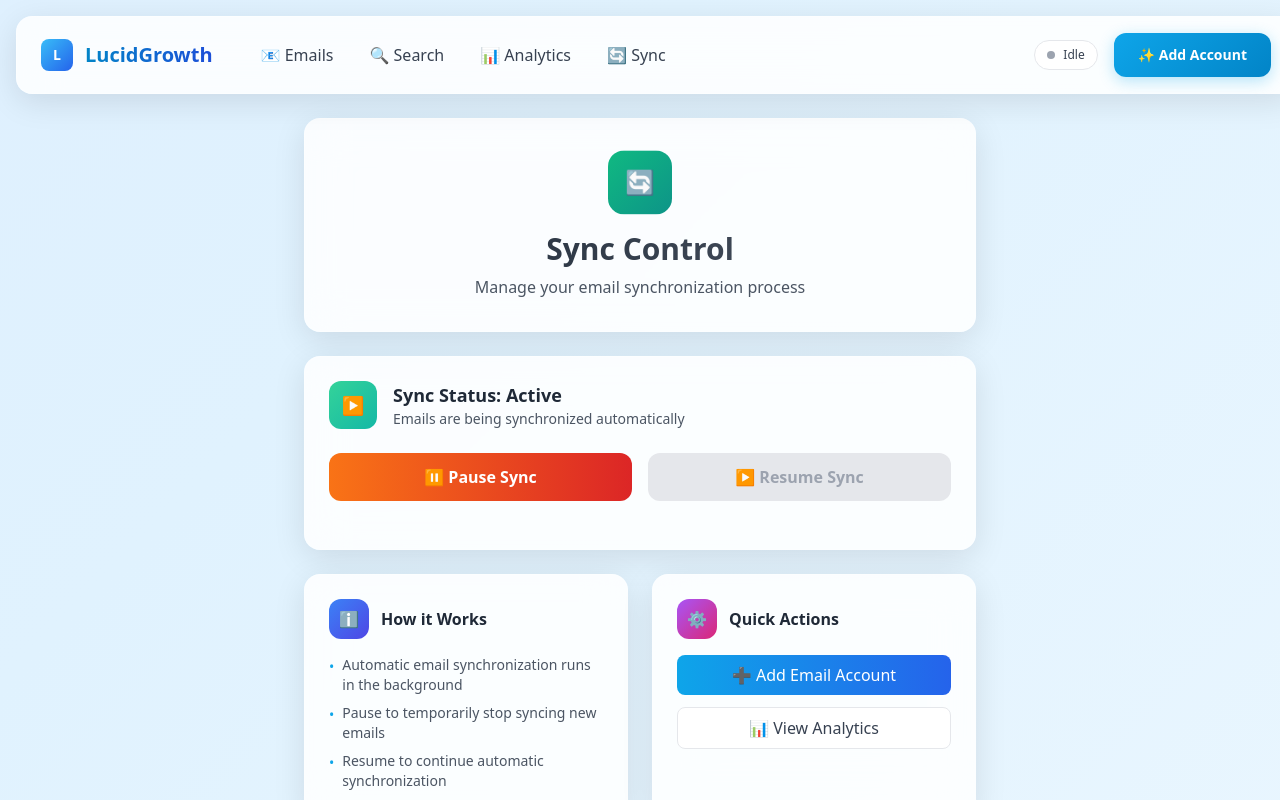
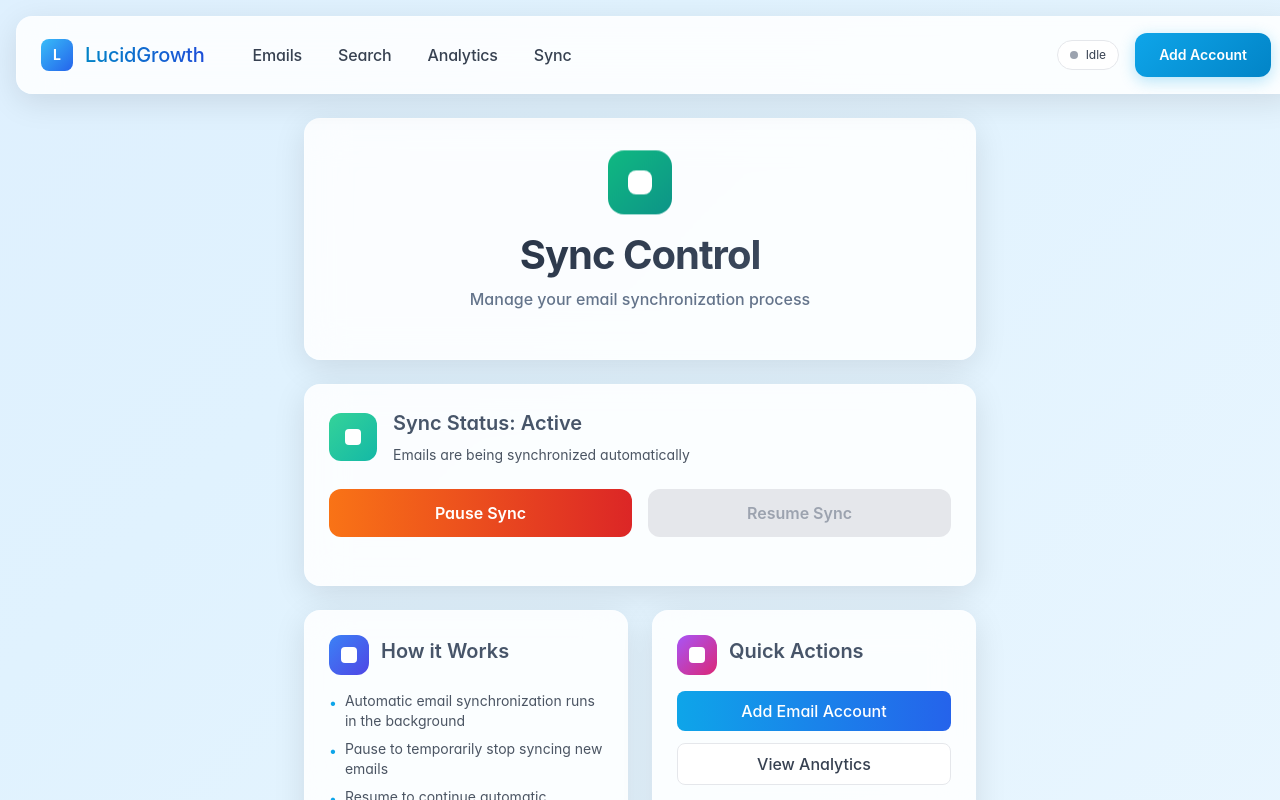
Before and after one commit to ShreYansHSachan11/LucidGrowth-EmailAnalytics, a Next.js app in the folder frontend/web/: page /sync in a window 1280 px wide. Built offline with nearby package versions, Linux system fonts and the light colour scheme; no server answers.

Commit message:
initialize: Completed the entire backend and frontend structure of the project

```diff
--- a/frontend/web/src/app/globals.css
+++ b/frontend/web/src/app/globals.css
@@ -21,7 +21,8 @@
   min-height: 100vh;
   -webkit-font-smoothing: antialiased;
   -moz-osx-font-smoothing: grayscale;
-  font-family: system-ui, -apple-system, sans-serif;
+  font-family: 'Inter', -apple-system, BlinkMacSystemFont, 'Segoe UI', Roboto, 'Helvetica Neue', Arial, sans-serif;
+  font-feature-settings: 'cv02', 'cv03', 'cv04', 'cv11';
 }
 
 /* Links */
@@ -133,4 +134,100 @@
 .main-container {
   width: 100%;
   max-width: 100%;
+}/* Pr
+ofessional Typography */
+@import url('https://fonts.googleapis.com/css2?family=Inter:wght@300;400;500;600;700;800&display=swap');
+
+/* Heading Styles */
+.heading-primary {
+  font-size: 2.5rem;
+  font-weight: 700;
+  line-height: 1.2;
+  letter-spacing: -0.025em;
+  background: linear-gradient(135deg, #1e293b 0%, #475569 100%);
+  background-clip: text;
+  -webkit-background-clip: text;
+  -webkit-text-fill-color: transparent;
+  margin-bottom: 0.5rem;
 }
+
+.heading-secondary {
+  font-size: 1.875rem;
+  font-weight: 600;
+  line-height: 1.3;
+  letter-spacing: -0.02em;
+  color: #1e293b;
+  margin-bottom: 0.75rem;
+  position: relative;
+}
+
+.heading-secondary::before {
+  content: '';
+  position: absolute;
+  left: 0;
+  bottom: -4px;
+  width: 3rem;
+  height: 3px;
+  background: linear-gradient(90deg, #0ea5e9, #3b82f6);
+  border-radius: 2px;
+}
+
+.heading-tertiary {
+  font-size: 1.5rem;
+  font-weight: 600;
+  line-height: 1.4;
+  letter-spacing: -0.015em;
+  color: #334155;
+  margin-bottom: 0.5rem;
+}
+
+.heading-quaternary {
+  font-size: 1.25rem;
+  font-weight: 600;
+  line-height: 1.4;
+  color: #475569;
+  margin-bottom: 0.5rem;
+}
+
+.subheading {
+  font-size: 1rem;
+  font-weight: 500;
+  line-height: 1.5;
+  color: #64748b;
+  margin-bottom: 1rem;
+}
+
+.section-title {
+  font-size: 1.125rem;
+  font-weight: 600;
+  line-height: 1.4;
+  color: #374151;
+  text-transform: uppercase;
+  letter-spacing: 0.05em;
+  margin-bottom: 1rem;
+  padding-left: 1rem;
+  border-left: 4px solid #0ea5e9;
+}
+
+/* Professional Text Styles */
+.text-professional {
+  font-weight: 500;
+  letter-spacing: -0.01em;
+}
+
+.text-emphasis {
+  font-weight: 600;
+  color: #1e293b;
+}
+
+/* Full width containers */
+.container-full {
+  width: 100%;
+  max-width: none;
+}
+
+/* Ensure full width for main containers */
+main, .main-container {
+  width: 100%;
+  max-width: 100%;
+}
--- a/frontend/web/src/app/layout.tsx
+++ b/frontend/web/src/app/layout.tsx
@@ -36,23 +36,23 @@
                     <div className="w-8 h-8 bg-gradient-to-br from-sky-400 to-blue-600 rounded-lg flex items-center justify-center">
                       <span className="text-white font-bold text-sm">L</span>
                     </div>
-                    <strong className="text-xl font-bold bg-gradient-to-r from-sky-600 to-blue-700 bg-clip-text text-transparent">
+                    <strong className="text-xl font-bold text-professional bg-gradient-to-r from-sky-600 to-blue-700 bg-clip-text text-transparent">
                       LucidGrowth
                     </strong>
                   </div>
 
                   <nav className="hidden md:flex items-center gap-1">
-                    <a href="/" className="px-4 py-2 rounded-lg text-gray-700 hover:bg-sky-50 hover:text-sky-700 transition-all duration-200 font-medium">
-                      📧 Emails
+                    <a href="/" className="px-4 py-2 rounded-lg text-gray-700 hover:bg-sky-50 hover:text-sky-700 transition-all duration-200 text-professional">
+                      Emails
                     </a>
-                    <a href="/search" className="px-4 py-2 rounded-lg text-gray-700 hover:bg-sky-50 hover:text-sky-700 transition-all duration-200 font-medium">
-                      🔍 Search
+                    <a href="/search" className="px-4 py-2 rounded-lg text-gray-700 hover:bg-sky-50 hover:text-sky-700 transition-all duration-200 text-professional">
+                      Search
                     </a>
-                    <a href="/analytics" className="px-4 py-2 rounded-lg text-gray-700 hover:bg-sky-50 hover:text-sky-700 transition-all duration-200 font-medium">
-                      📊 Analytics
+                    <a href="/analytics" className="px-4 py-2 rounded-lg text-gray-700 hover:bg-sky-50 hover:text-sky-700 transition-all duration-200 text-professional">
+                      Analytics
                     </a>
-                    <a href="/sync" className="px-4 py-2 rounded-lg text-gray-700 hover:bg-sky-50 hover:text-sky-700 transition-all duration-200 font-medium">
-                      🔄 Sync
+                    <a href="/sync" className="px-4 py-2 rounded-lg text-gray-700 hover:bg-sky-50 hover:text-sky-700 transition-all duration-200 text-professional">
+                      Sync
                     </a>
                   </nav>
                 </div>
@@ -60,7 +60,7 @@
                 <div className="flex items-center gap-4">
                   <SyncIndicator />
                   <a href="/setup" className="btn-gradient text-sm">
-                    ✨ Add Account
+                    Add Account
                   </a>
                 </div>
               </div>
--- a/frontend/web/src/app/sync/page.tsx
+++ b/frontend/web/src/app/sync/page.tsx
@@ -49,12 +49,12 @@
         {/* Header */}
         <div className="glass-card p-8 text-center">
           <div className="w-16 h-16 mx-auto mb-4 bg-gradient-to-br from-emerald-500 to-teal-600 rounded-2xl flex items-center justify-center float">
-            <span className="text-2xl">🔄</span>
+            <div className="w-6 h-6 bg-white rounded-lg"></div>
           </div>
-          <h1 className="text-3xl font-bold bg-gradient-to-r from-gray-800 to-gray-600 bg-clip-text text-transparent mb-2">
+          <h1 className="heading-primary">
             Sync Control
           </h1>
-          <p className="text-gray-600">Manage your email synchronization process</p>
+          <p className="subheading">Manage your email synchronization process</p>
         </div>
 
         {/* Status Card */}
@@ -65,10 +65,10 @@
                 ? 'bg-gradient-to-br from-orange-400 to-red-500'
                 : 'bg-gradient-to-br from-emerald-400 to-teal-500'
             }`}>
-              <span className="text-white text-lg">{isPaused ? '⏸️' : '▶️'}</span>
+              <div className="w-4 h-4 bg-white rounded"></div>
             </div>
             <div>
-              <h3 className="text-lg font-semibold text-gray-800">
+              <h3 className="heading-quaternary">
                 Sync Status: {isPaused ? 'Paused' : 'Active'}
               </h3>
               <p className="text-sm text-gray-600">
@@ -97,7 +97,7 @@
                   Processing...
                 </div>
               ) : (
-                '⏸️ Pause Sync'
+                'Pause Sync'
               )}
             </button>
 
@@ -116,7 +116,7 @@
                   Processing...
                 </div>
               ) : (
-                '▶️ Resume Sync'
+                'Resume Sync'
               )}
             </button>
           </div>
@@ -129,9 +129,9 @@
                 : 'bg-red-50 border-red-500 text-red-700'
             }`}>
               <div className="flex items-center gap-2">
-                <span className="text-lg">
-                  {message.includes('✅') ? '✅' : '❌'}
-                </span>
+                <div className={`w-4 h-4 rounded-full ${
+                  message.includes('✅') ? 'bg-emerald-500' : 'bg-red-500'
+                }`}></div>
                 <span className="font-medium">{message}</span>
               </div>
             </div>
@@ -143,9 +143,9 @@
           <div className="glass-card p-6">
             <div className="flex items-center gap-3 mb-4">
               <div className="w-10 h-10 bg-gradient-to-br from-blue-500 to-indigo-600 rounded-xl flex items-center justify-center">
-                <span className="text-white">ℹ️</span>
+                <div className="w-4 h-4 bg-white rounded"></div>
               </div>
-              <h3 className="font-semibold text-gray-800">How it Works</h3>
+              <h3 className="heading-quaternary">How it Works</h3>
             </div>
             <ul className="space-y-2 text-sm text-gray-600">
               <li className="flex items-start gap-2">
@@ -166,22 +166,22 @@
           <div className="glass-card p-6">
             <div className="flex items-center gap-3 mb-4">
               <div className="w-10 h-10 bg-gradient-to-br from-purple-500 to-pink-600 rounded-xl flex items-center justify-center">
-                <span className="text-white">⚙️</span>
+                <div className="w-4 h-4 bg-white rounded"></div>
               </div>
-              <h3 className="font-semibold text-gray-800">Quick Actions</h3>
+              <h3 className="heading-quaternary">Quick Actions</h3>
             </div>
             <div className="space-y-3">
               <a
                 href="/setup"
                 className="block w-full py-2 px-4 bg-gradient-to-r from-sky-500 to-blue-600 text-white rounded-lg hover:from-sky-600 hover:to-blue-700 transition-all duration-200 text-center font-medium"
               >
-                ➕ Add Email Account
+                Add Email Account
               </a>
               <a
                 href="/analytics"
                 className="block w-full py-2 px-4 bg-white border border-gray-200 text-gray-700 rounded-lg hover:bg-gray-50 transition-all duration-200 text-center font-medium"
               >
-                📊 View Analytics
+                View Analytics
               </a>
             </div>
           </div>
```
Also changed, not shown: frontend/web/src/app/analytics/page.tsx (+12 -15 lines), frontend/web/src/app/page.tsx (+12 -12 lines), frontend/web/src/app/search/page.tsx (+17 -17 lines), frontend/web/src/app/setup/page.tsx (+32 -32 lines), 2 other files (tests, documents, lock files or other folders).
